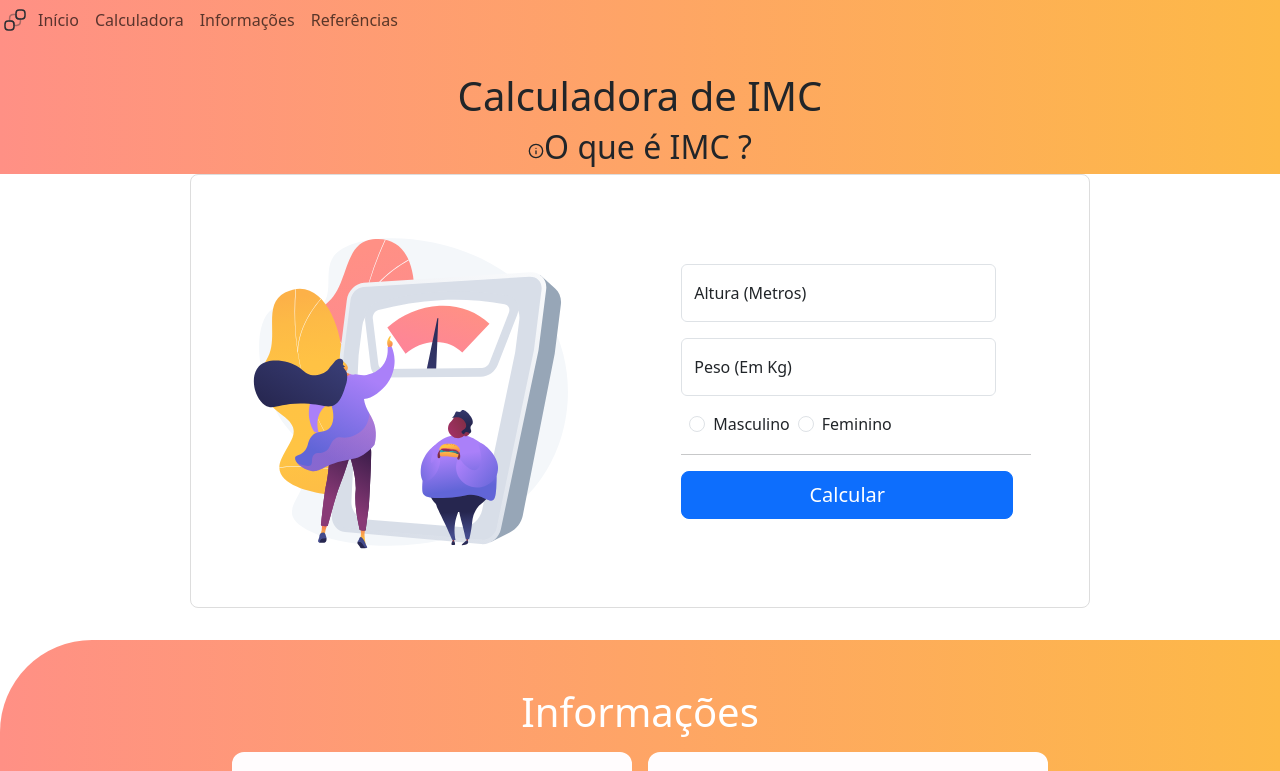
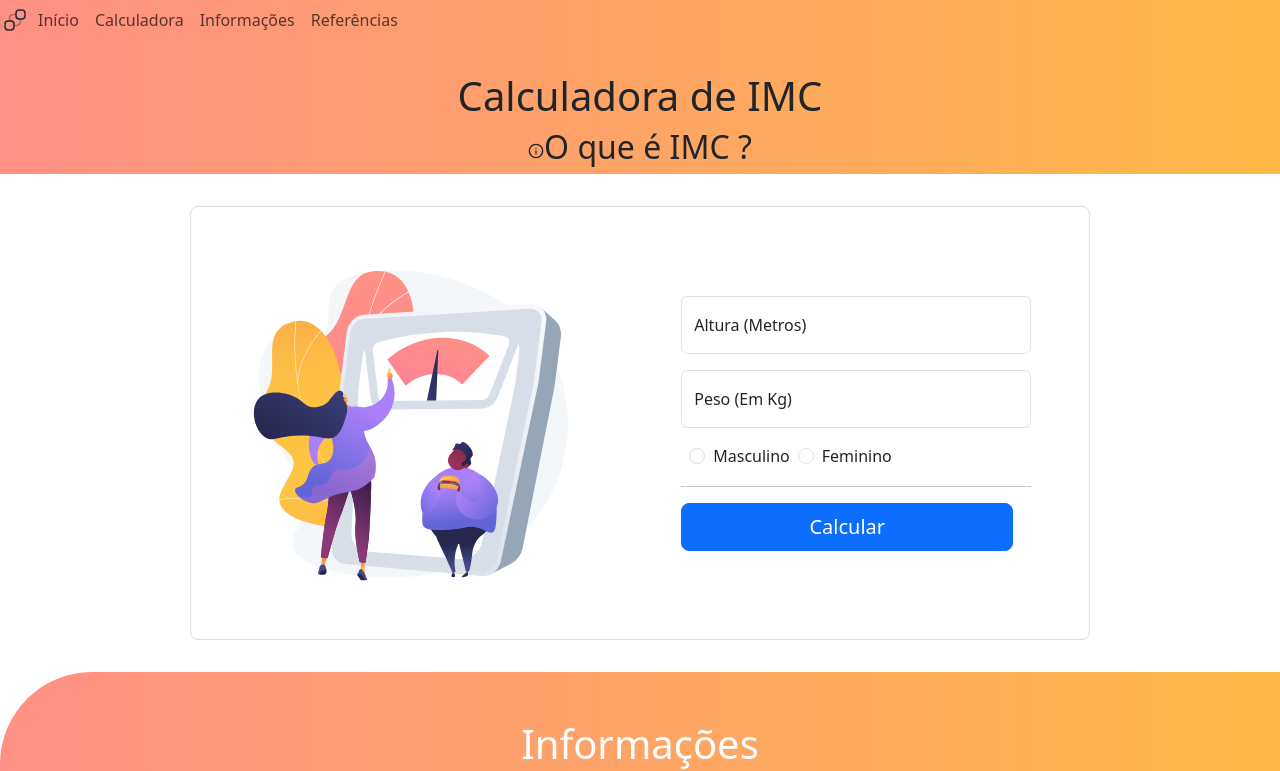
Before and after one commit to DiRezze/calculadora_imc, a React (Vite) app: page / in a window 1280 px wide. Shown: the top 771 px of the page. Built offline with nearby package versions, Linux system fonts and the light colour scheme.

Commit message:
add: Bootstrap classes to calculator.tsx

```diff
--- a/src/App.css
+++ b/src/App.css
@@ -13,6 +13,9 @@
 #home{
   padding-top: 72px;
   background: var(--main-gradient);
+}
+#calculator{
+  margin-top: 2rem;
 }
 .container-fluid, .navbar{
   position: fixed !important;
@@ -47,12 +50,6 @@
   flex-flow: column nowrap;
   justify-content: center;
   align-items: center;
-}
-.calculator-text{
-  width: 90% !important;
-}
-.navbar{
-  background-color: white !important;
 }
 
 /*Calculator & Results*/
--- a/src/components/calculator.tsx
+++ b/src/components/calculator.tsx
@@ -29,11 +29,11 @@ const CalculatorApp: React.FC = () =>{
 
     return(
         <section id="calculator">
-            <div className="d-flex calculator-container">
+            <div className="d-flex calculator-container flex-row flex-wrap align-itens-center justify-content-space-between">
                 <div className="side-image-container">
                     <img src={sideImage} />
                 </div>
-                <div className="form-container">
+                <div className="d-flex flex-column justify-content-center align-itens-center flex-wrap form-container">
                     <form>
                         <div className="d-flex flex-column align-itens-center justify-content-center">
 
--- a/src/components/header.tsx
+++ b/src/components/header.tsx
@@ -3,7 +3,7 @@ import { FiInfo } from "react-icons/fi";
 const Header:React.FC = () => {
     return(
         <header id='home'>
-            <h1>Calculadora de IMC</h1>
+            <h1 className="main-title">Calculadora de IMC</h1>
             <div className="d-flex f-row justify-content-center align-items-center">
                 <FiInfo />
                 <h2 className="home-question">O que é IMC ?</h2>
```
